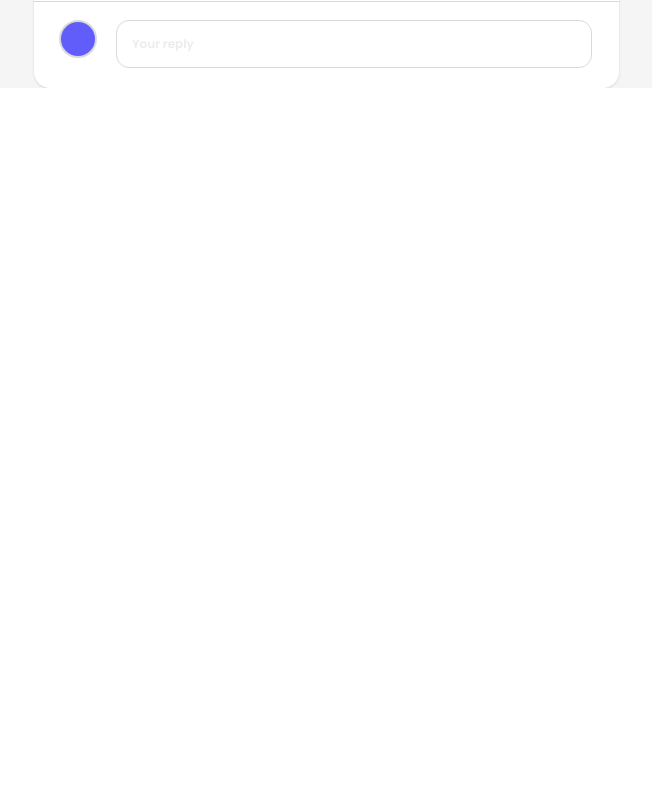
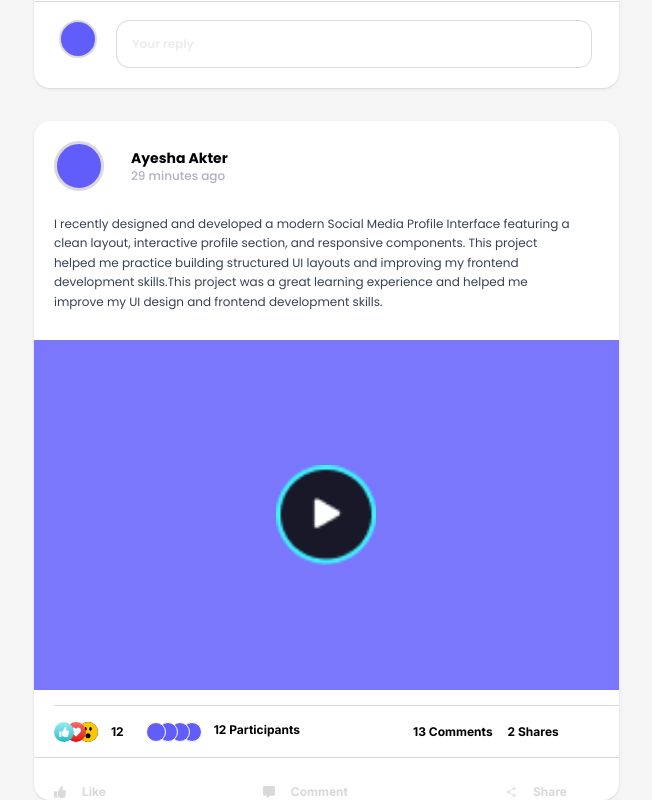
Before and after one commit to ayeshaakter02/Social-Media, a Next.js app in the folder client/: page / in a window 1280 px wide. Shown: the part 1860-2660 px from the top of the page, without its empty margins (494-1146 px from the left). Before the commit the page ends 1948 px from the top, so only its background shows below. Built offline with nearby package versions, Linux system fonts and the light colour scheme.

Commit message:
post a video part design complete

```diff
--- a/client/src/Pages/HomePages.jsx
+++ b/client/src/Pages/HomePages.jsx
@@ -1,6 +1,7 @@
 import PostCard from '@/components/Home/PostCard'
 import PostReact from '@/components/Home/PostReact'
 import SeeComments from '@/components/Home/SeeComments'
+import Videos from '@/components/Home/Videos'
 import React from 'react'
 
 const HomePages = () => {
@@ -9,6 +10,7 @@ const HomePages = () => {
           <PostCard />
           <PostReact/>
           <SeeComments/>
+          <Videos/>
         </div>
   )
 }
--- /dev/null
+++ b/client/src/components/Home/Videos.jsx
@@ -0,0 +1,42 @@
+import React, { useState } from "react";
+import Creator from "./Creator";
+import { HiDotsHorizontal } from "react-icons/hi";
+import Participants from "./Participants";
+import Action from "./Action";
+import Content from "./Content";
+import { FaThumbsUp } from "react-icons/fa";
+import { BsFillEmojiSurpriseFill } from "react-icons/bs";
+
+const Videos = () => {
+  const [open, setOpen] = useState(false);
+  return (
+    <div className="max-w-146.25 mx-auto bg-white rounded-2xl shadow ml-3.75 mt-8.25 font-poppins">
+      <div className=" pl-5 pt-5">
+        <div>
+          {/* Header */}
+          <div className="flex items-center justify-between">
+            <Creator />
+          </div>
+          {/* Post Text */}
+          <Content />
+        </div>
+      </div>
+      {/* Upload a video  */}
+      <div className="bg-[#7A77FD] py-31.25 px-60.5 mb-3.75">
+        <img className="w-25 h-25" src="./images/play.png" alt="" />
+      </div>
+      <div className="pl-5">
+        {/* border */}
+        <div className="flex justify-between text-sm text-[#D9D9D9] border-b"></div>
+        {/* post status */}
+        <Participants />
+        {/* border  */}
+        <div className="post-border"></div>
+        {/* Actions */}
+        <Action />
+      </div>
+    </div>
+  );
+};
+
+export default Videos;
--- a/client/src/components/common/Videos.jsx
+++ b/client/src/components/common/Videos.jsx
@@ -6,13 +6,19 @@ const Videos = () => {
     <div className="mt-3 bg-white rounded-[15px] w-70.75 px-7.25 py-4.75">
       <div className="flex justify-between items-center mb-4.75">
         <p className="font-poppins font-bold text-xs">
-          Photos <span className="text-[#23D2E2]">37</span>
+          Videos <span className="text-[#23D2E2]">7</span>
         </p>
         <HiDotsHorizontal className="font-poppins font-normal text-[30px]" />
       </div>
-      <div className="w-56.25 bg-[#615DFA] py-[28.8px] rounded-2xl flex justify-center items-center"><img src="./images/play.png" alt="" /></div>
-            <div className="my-4.75 w-56.25 bg-[#24234B] py-[28.8px] rounded-2xl flex justify-center items-center"><img src="./images/play.png" alt="" /></div>
-                  <div className="w-56.25 bg-[#615DFA] py-[28.8px] rounded-2xl flex justify-center items-center"><img src="./images/play.png" alt="" /></div>
+      <div className="w-56.25 bg-[#615DFA] py-[28.8px] rounded-2xl flex justify-center items-center">
+        <img src="./images/play.png" alt="" />
+      </div>
+      <div className="my-4.75 w-56.25 bg-[#24234B] py-[28.8px] rounded-2xl flex justify-center items-center">
+        <img src="./images/play.png" alt="" />
+      </div>
+      <div className="w-56.25 bg-[#615DFA] py-[28.8px] rounded-2xl flex justify-center items-center">
+        <img src="./images/play.png" alt="" />
+      </div>
     </div>
   );
 };
```
